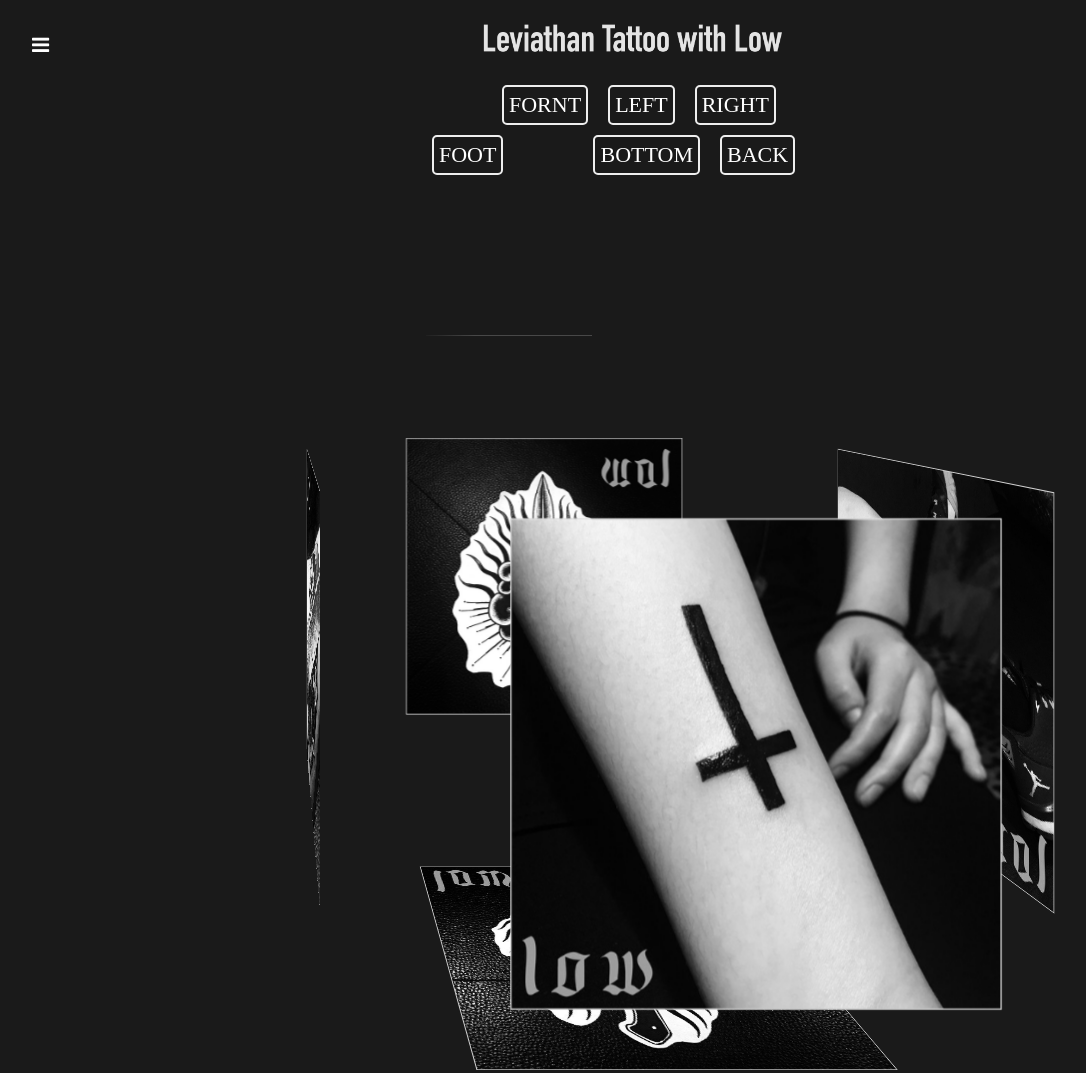
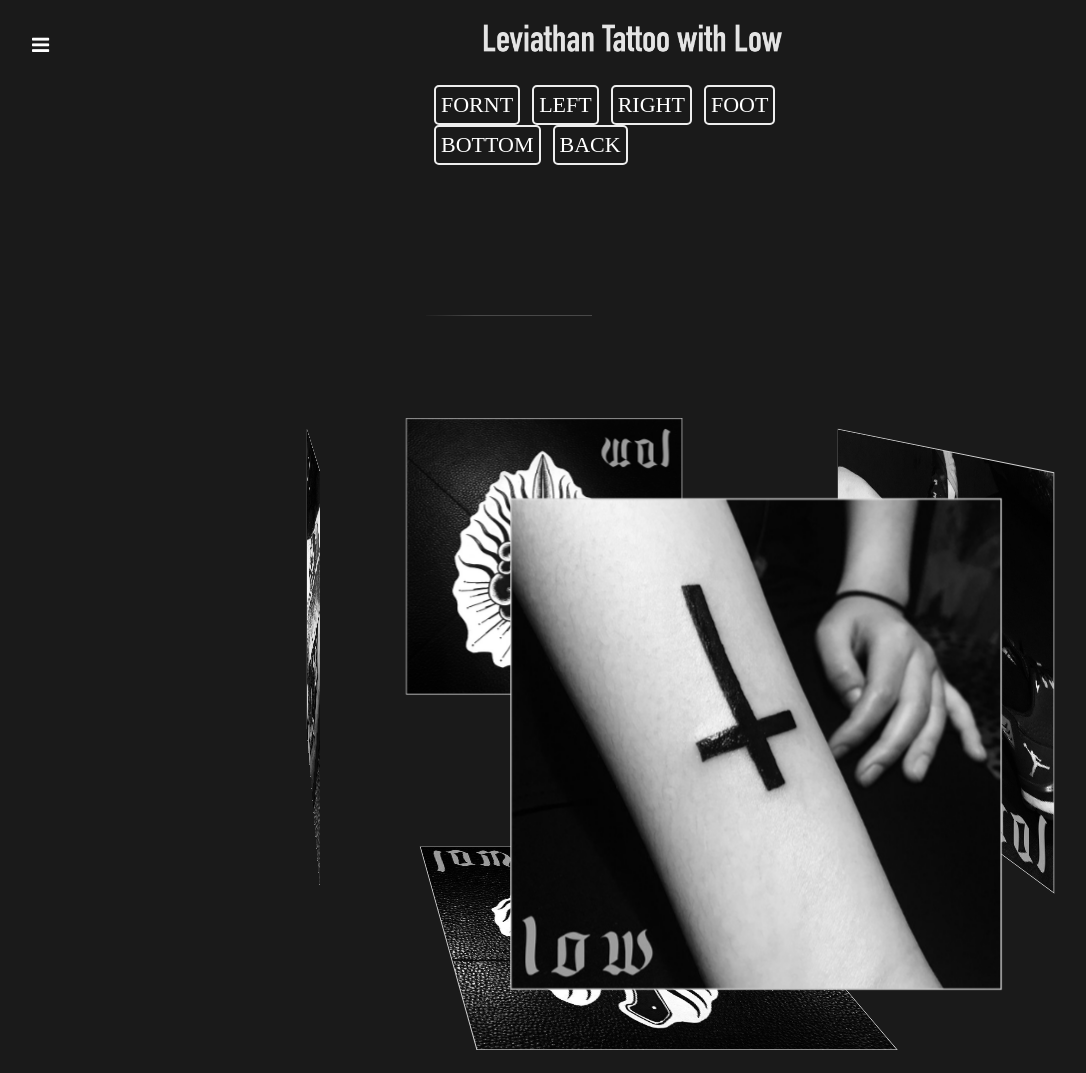
Before and after one commit to parkhyunseok/tattoomobile, a plain HTML site: page index.html in a window 1280 px wide. Shown: the whole page, without its empty margins (18-1104 px from the left). Drawn offline with nearby package versions, Linux system fonts and the light colour scheme.

Commit message:
hhhhhh
hhhh

```diff
--- a/index.html
+++ b/index.html
@@ -85,13 +85,10 @@ body{
 				.back {
 					-webkit-transform: rotateY(180deg) translateZ(350px);
 				}
-				div label:first-of-type {
-		margin-left: 20%;
+				div label{
+		margin:0 auto;
+		margin-left:12px;
 	}
-	div label:nth-of-type(5){
-		margin-left: 20%;
-	}
-
 				label {
 					font-family: DINEngschriftStd;
 					font-size:22px;
```
